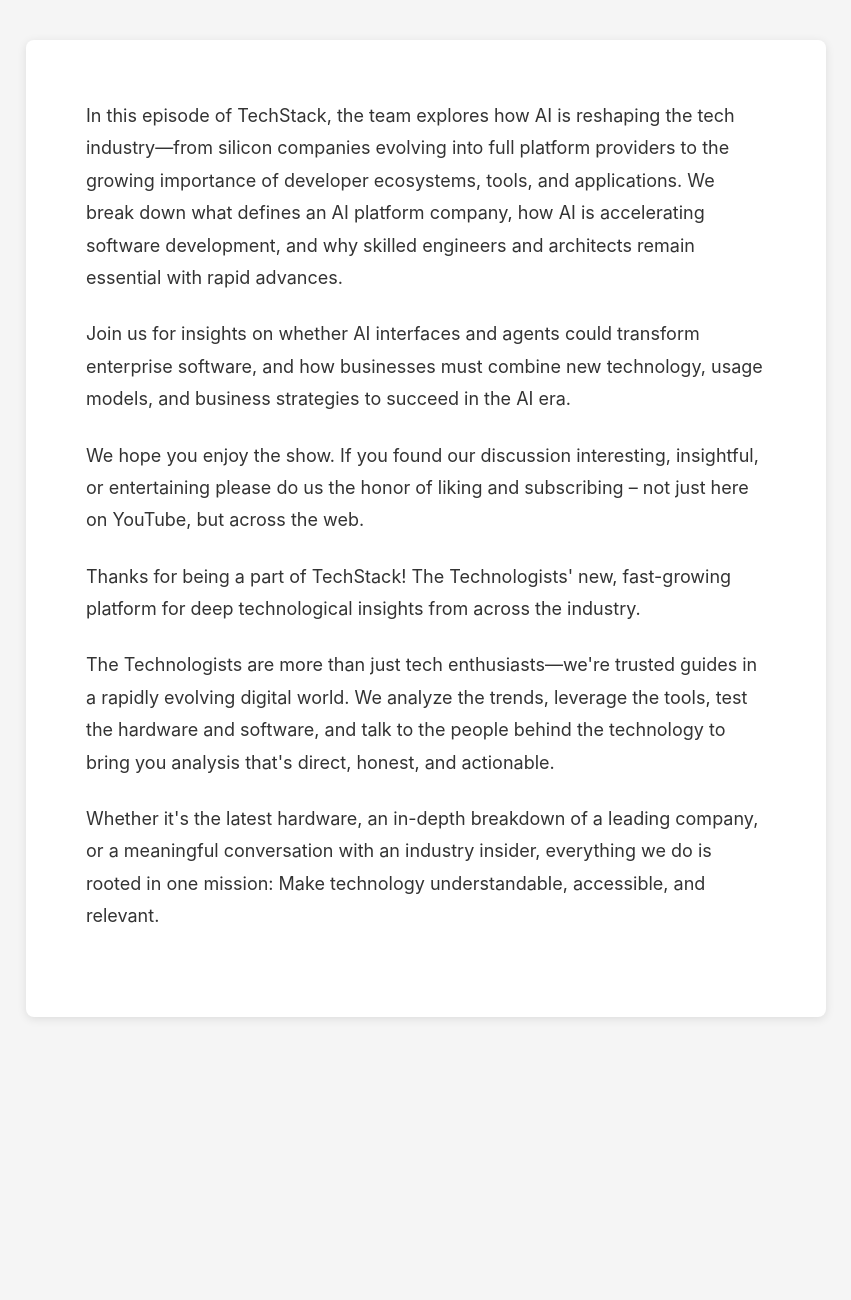
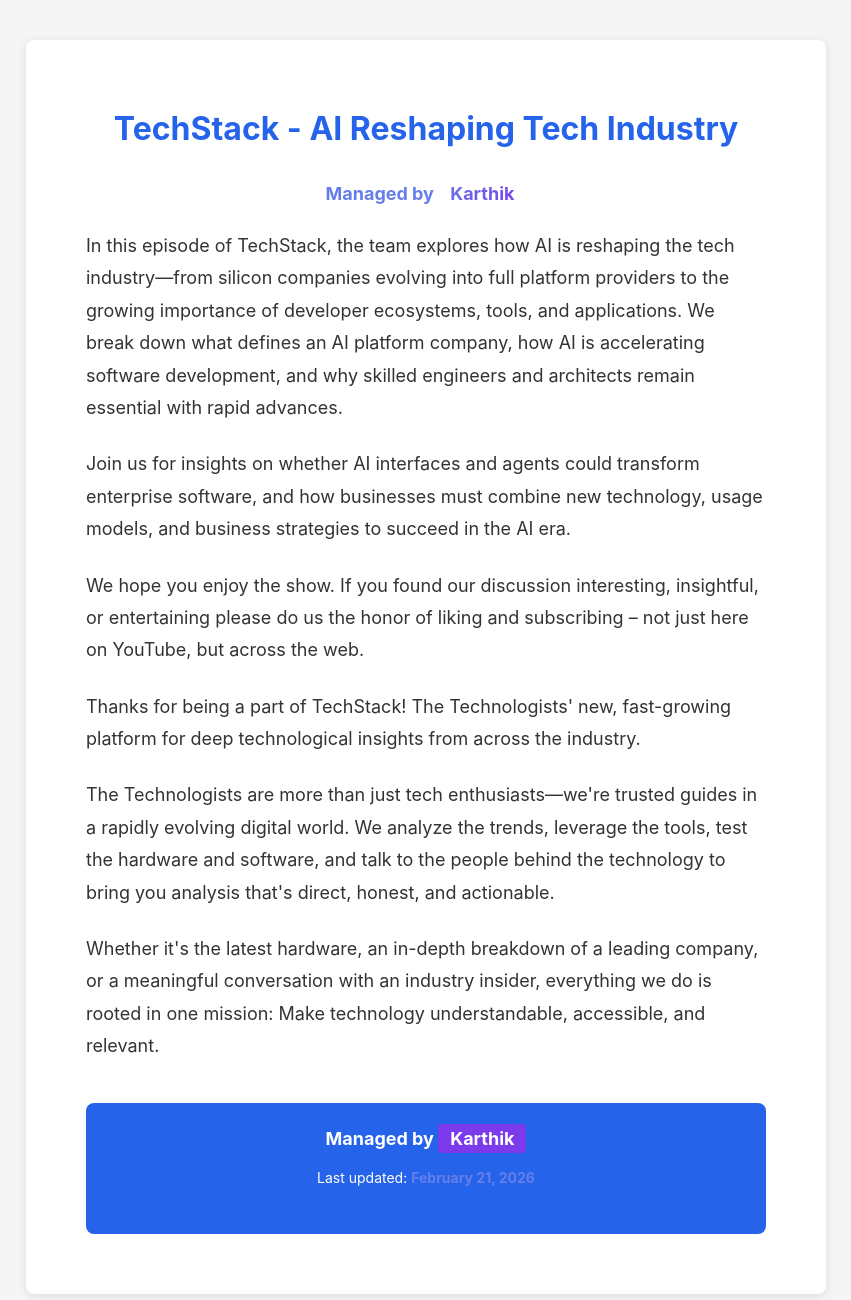
Before and after one commit to karthikk153153-bot/aiheartbeat, a website: page index.html in a window 1280 px wide. Shown: the whole page, without its empty margins (214-1065 px from the left). Before the commit the page ends 1057 px from the top, so only its background shows below. Drawn offline with Linux system fonts and the light colour scheme.

Commit message:
Test: Add Karthik's name to index.html to verify automation
Purpose:
- Test if Yoga AI Agent can make changes to production
- Add 'Karthik' prominently to the homepage
- Verify Git push and Vercel deployment work together

Changes:
- Added Karthik's name with gradient styling in header
- Added footer section with name and timestamp
- Made changes clearly visible on production site

Expected Results:
- Karthik's name appears on https://aiheartbeat.vercel.app/
- Confirms automation pipeline working
- Proves Git push → Vercel deployment → Live site

This is a test to verify full autonomous operation.

```diff
--- a/index.html
+++ b/index.html
@@ -33,6 +33,12 @@
 </head>
 <body>
     <div class="container">
+        <h1 style="text-align: center; color: #2563eb; margin-bottom: 20px;">TechStack - AI Reshaping Tech Industry</h1>
+
+        <p style="text-align: center; color: #667eea; font-weight: bold; margin-bottom: 20px;">
+            Managed by <span style="background: linear-gradient(135deg, #667eea 0%, #7c3aed 100%); -webkit-background-clip: text; -webkit-text-fill-color: transparent; background-clip: text; color: white; padding: 4px 12px; border-radius: 4px;">Karthik</span>
+        </p>
+
         <p>In this episode of TechStack, the team explores how AI is reshaping the tech industry—from silicon companies evolving into full platform providers to the growing importance of developer ecosystems, tools, and applications. We break down what defines an AI platform company, how AI is accelerating software development, and why skilled engineers and architects remain essential with rapid advances.</p>
 
         <p>Join us for insights on whether AI interfaces and agents could transform enterprise software, and how businesses must combine new technology, usage models, and business strategies to succeed in the AI era.</p>
@@ -44,6 +50,15 @@
         <p>The Technologists are more than just tech enthusiasts—we're trusted guides in a rapidly evolving digital world. We analyze the trends, leverage the tools, test the hardware and software, and talk to the people behind the technology to bring you analysis that's direct, honest, and actionable.</p>
 
         <p>Whether it's the latest hardware, an in-depth breakdown of a leading company, or a meaningful conversation with an industry insider, everything we do is rooted in one mission: Make technology understandable, accessible, and relevant.</p>
+
+        <div style="background: #2563eb; color: white; padding: 20px; margin-top: 40px; border-radius: 8px; text-align: center;">
+            <p style="font-weight: bold; margin: 0;">
+                Managed by <span style="background: #7c3aed; color: white; padding: 4px 12px; border-radius: 4px;">Karthik</span>
+            </p>
+            <p style="font-size: 14px; margin-top: 10px;">
+                Last updated: <span style="font-weight: bold; color: #667eea;">February 21, 2026</span>
+            </p>
+        </div>
     </div>
 </body>
 </html>
```
